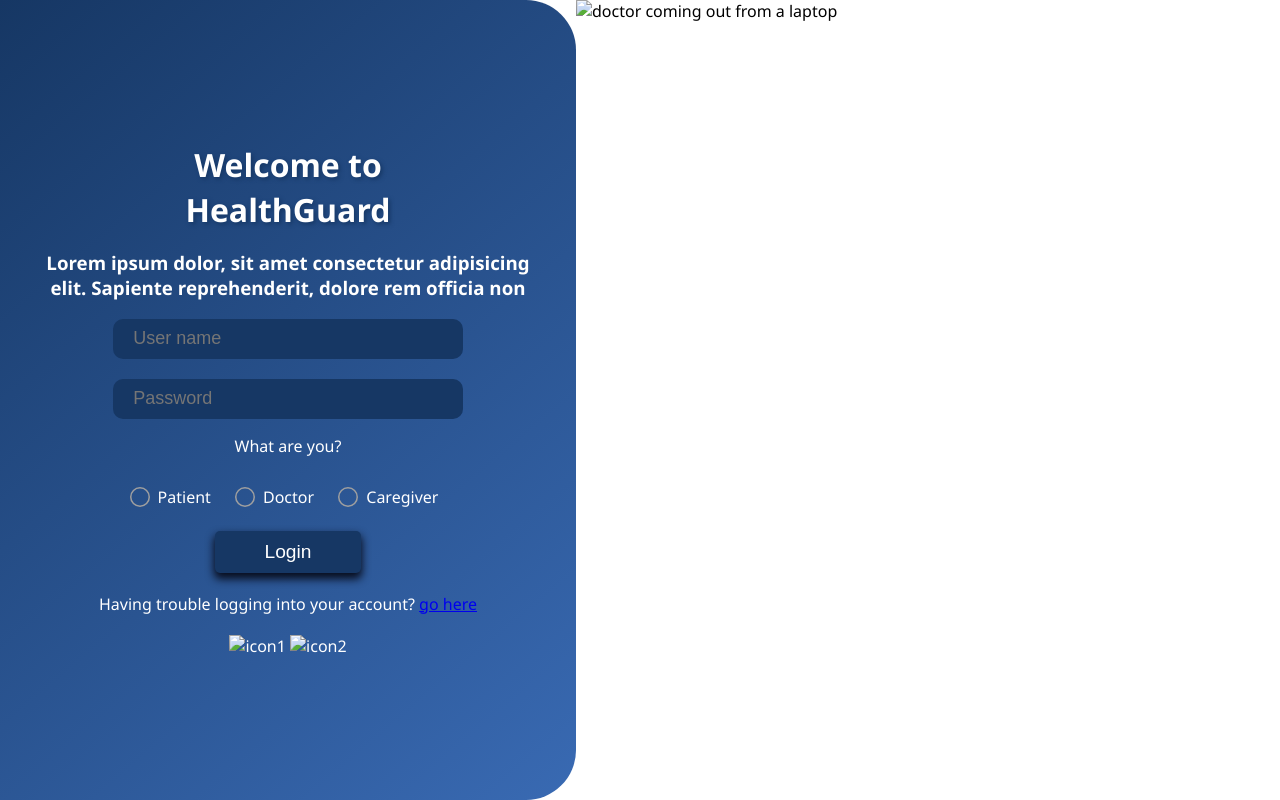
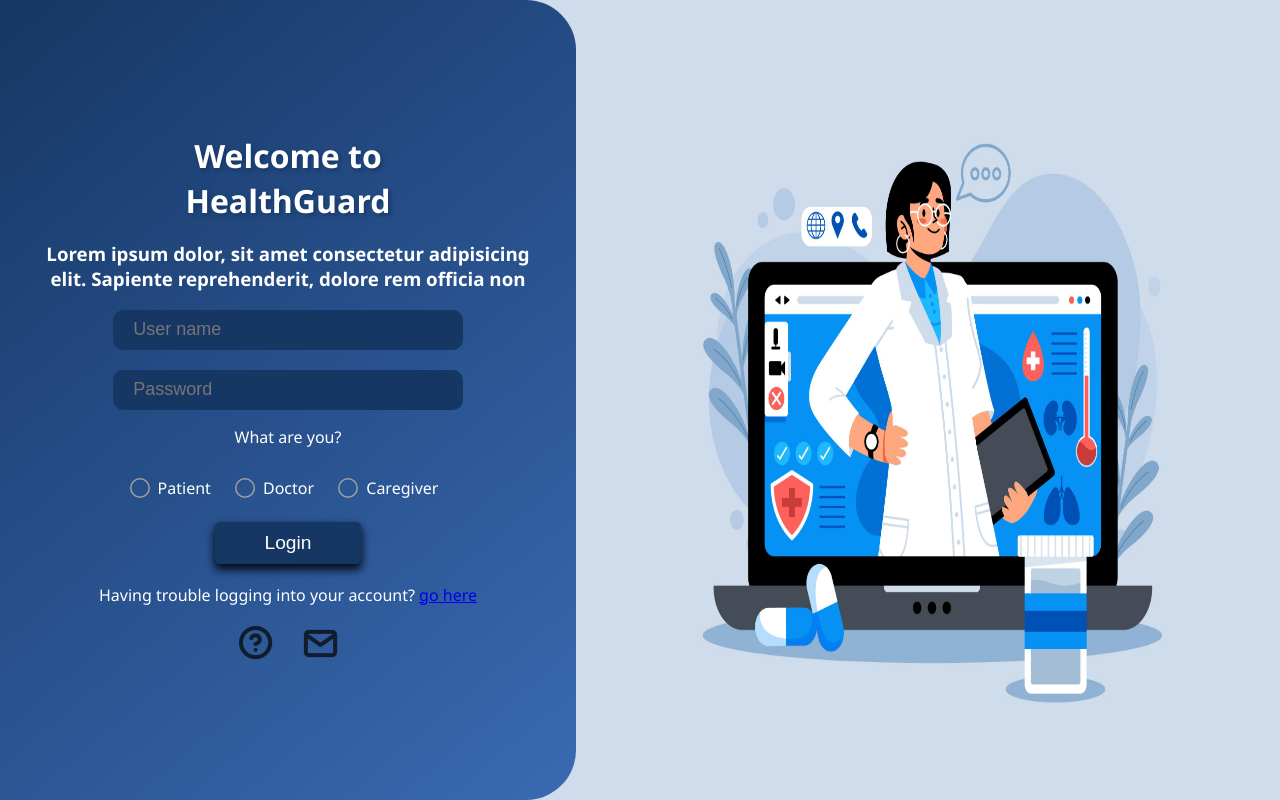
Before and after one commit to majd-anas/HealthGuard, a plain HTML site: page index.html in a window 1280 px wide. Drawn offline with Linux system fonts and the light colour scheme.

Commit message:
login page done

```diff
--- a/index.html
+++ b/index.html
@@ -38,46 +38,20 @@
                         <span>Caregiver</span>
                     </label>
                     </div>
-<!--
-                <div class="radios">
-
-
-                    <div class="radio">
-                        <input type="radio" name="r" id="patient">
-                        <label for="patient">Patient</label>
-                    </div>
-
-                    <div class="radio">
-                        <input type="radio" name="r" id="Doctor">
-                        <label for="Doctor">Doctor</label>
-                    </div>
-
-                    <div class="radio">
-                        <input type="radio" name="r" id="Caregiver">
-                        <label for="Caregiver">Caregiver</label>
-                    </div>
-
-                </div> -->
 
                 <button id="log">Login</button>
                 <div id="help">Having trouble logging into your account? <a href="#">go here</a></div>
                 <div id="icons">
-                    <img src="" alt="icon1">
-                    <img src="" alt="icon2">
+                    <a href="#"><img src="assets/Icon.png" alt="icon1"></a>
+                    <a href="#"><img src="assets/Mail.png" alt="icon2"></a>
                 </div>
             </form>
         </div>
 
         <div class="rightSide">
-            <div class="img">
-                <img src="" alt="doctor coming out from a laptop">
 
-                <div class="icons">
-                    <img src="" alt="">
-                    <img src="" alt="">
-                    <img src="" alt="">
-                </div>
-            </div>
+                <img src="assets/doctor.jpg" alt="doctor coming out from a laptop">
+
         </div>
 
 
--- a/style/style.css
+++ b/style/style.css
@@ -9,6 +9,7 @@ html {
   display: grid;
   grid-template-columns: 45% 1fr;
   height: 100%;
+  background-color: #cfdcec;
 }
 
 .formArea {
@@ -137,4 +138,26 @@ button:hover {
 
 .rightSide {
   grid-column: 2/3;
+  display: grid;
+  place-items: center;
 }
+
+.rightSide img {
+  width: 70%;
+  height: 90%;
+}
+
+#icons {
+  display: flex;
+  width: 100%;
+  gap: 30px;
+  justify-content: center;
+  align-items: center;
+}
+
+#icons img {
+  transition: transform 0.3 1 1;
+}
+#icons img:hover {
+  transform: scale(1.2);
+}
```
Also changed, not shown: assets/Icon.png (added), assets/Mail.png (added), assets/doctor.jpg (added).
